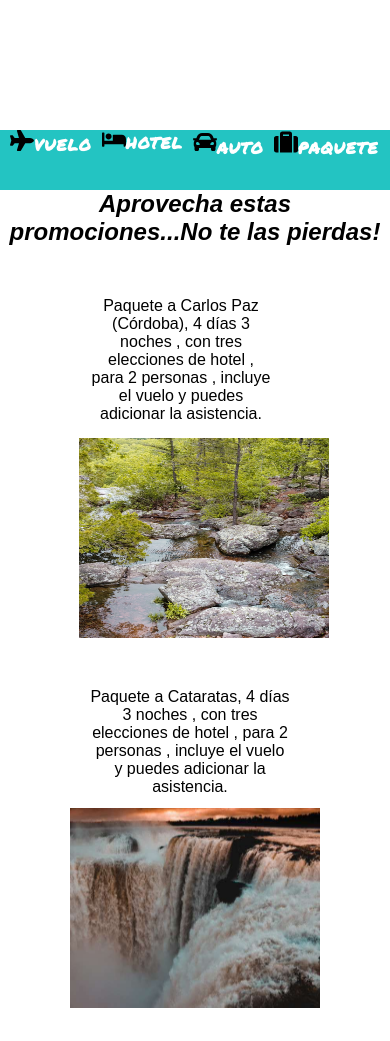
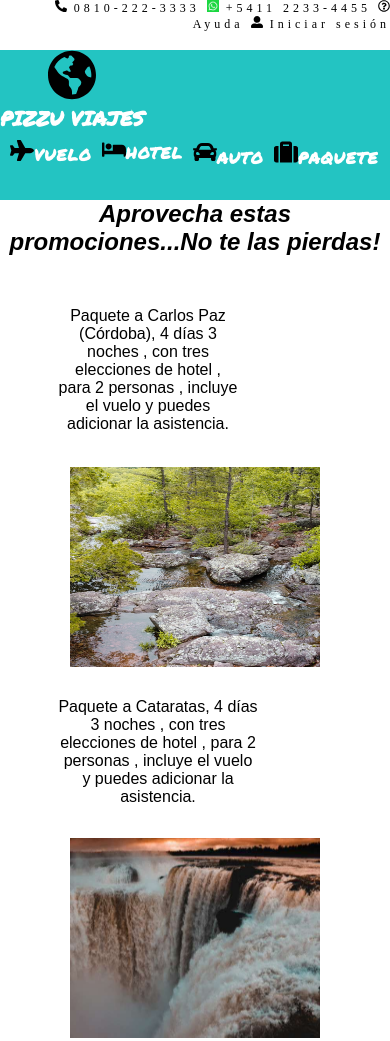
Before and after one commit to gabypizzutti/pizzuviajes-proyecto-final, a website: page index.html in a window 390 px wide. Shown: the top 1041 px of the page. Drawn offline with nearby package versions, Linux system fonts and the light colour scheme; a web font is replaced by a local one.

Commit message:
ajustes de margenes en index

```diff
--- a/scss/_grid.scss
+++ b/scss/_grid.scss
@@ -46,7 +46,7 @@ header a {
 
 .encabezado{
 	width: 100%;
-	padding: 2em;
+    padding: 10px 0px 10px 10px;
     text-align: left;
 }
 
@@ -134,8 +134,6 @@ nav ul li a:hover {
 	width: 250px;
 }
 
-
-
 @media only screen and (min-width: 0px) and (max-width: 768px){
 
     .fotoProv{
@@ -143,17 +141,18 @@ nav ul li a:hover {
    }
 
    .textoPromo{
-       margin-left: 4em;
-       margin-bottom: 5px;
+       margin-left: 3em;
+       margin-bottom: 1.5em;
    }
 
-   .textoPromo1{
-       margin-left: 2.5em;
-       margin-bottom: 12px;
+   .textoPromo1, .textoPromo3{
+       margin-left: 0.5em;
+       margin-bottom: 2em;
    }
 
    .textoPromo2{
-       margin-left: 5em;
+       margin-left: 3em;
+       margin-bottom: 2em;
    }
 
      // index
@@ -161,29 +160,26 @@ nav ul li a:hover {
 		display: $grid;
 		grid-auto-columns: 1fr;
 		grid-template-columns: 100%;
-		grid-template-rows: 50px 80px 60px 1650px 120px;
+		grid-template-rows: 50px 90px 60px 1650px 120px;
 		grid-template-areas:
-		"barraDer"
-		"encabezado"
+		"contacto"
+		"header"
 		"barraNavegacion"
 		"main"
 		"piePagina";
 	}
 
-	.barraDer{
-		grid-area: barraDer;
-		font-size: 6px;
+	.contacto{
+		grid-area: contacto;
+		font-size: 12px;
+        letter-spacing: 4px;
 	}
 
 	.encabezado{
-		grid-area: marcaLogo;
-		width: 60px;
+		grid-area: header;
+		width: auto;
 		line-height: normal;
 		padding: 0px;
-	}
-
-    #imagenMarca{
-		width: 20px;
 	}
 
 	.barraNavegacion{
@@ -212,12 +208,13 @@ nav ul li a:hover {
 	.promo {
 		grid-area: promo;
 		flex-direction: column;
-        padding-left: 17px;
+        overflow-y: hidden;
     }
 
 	.promo1 {
 		grid-area: promo1;
 		flex-direction: column;
+        overflow-y: hidden;
 	}
 
 	.promo2 {
@@ -229,6 +226,7 @@ nav ul li a:hover {
 	.promo3 {
 		grid-area: promo3;
 		flex-direction: column;
+        overflow-y: hidden;
 	}
 
 	.piePagina{
@@ -319,7 +317,7 @@ nav ul li a:hover {
             grid-area: barraNavegacion;
             display: flex;
             flex-direction: row;
-            justify-content: center;
+            justify-content: flex-start;
         }
 
         .mainContainer {
@@ -418,7 +416,7 @@ nav ul li a:hover {
 	.barraNavegacion{
 		grid-area: barraNavegacion;
 		display: flex;
-		justify-content: center;
+		justify-content: flex-start;
         flex-direction: row;
 	}
 
```
Also changed, not shown: index.html (+3 -3 lines), css/main.css, 1 other file.
